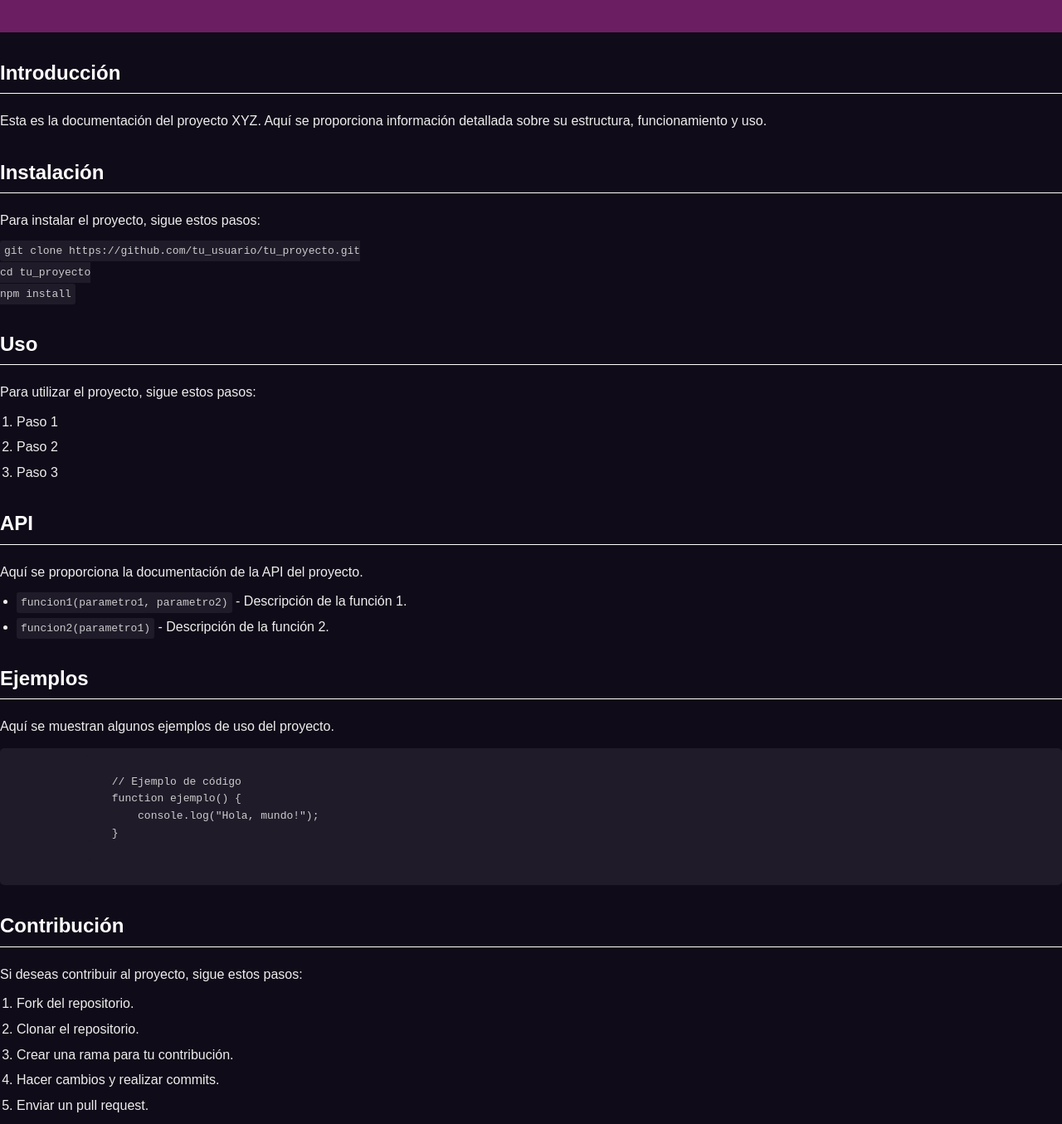
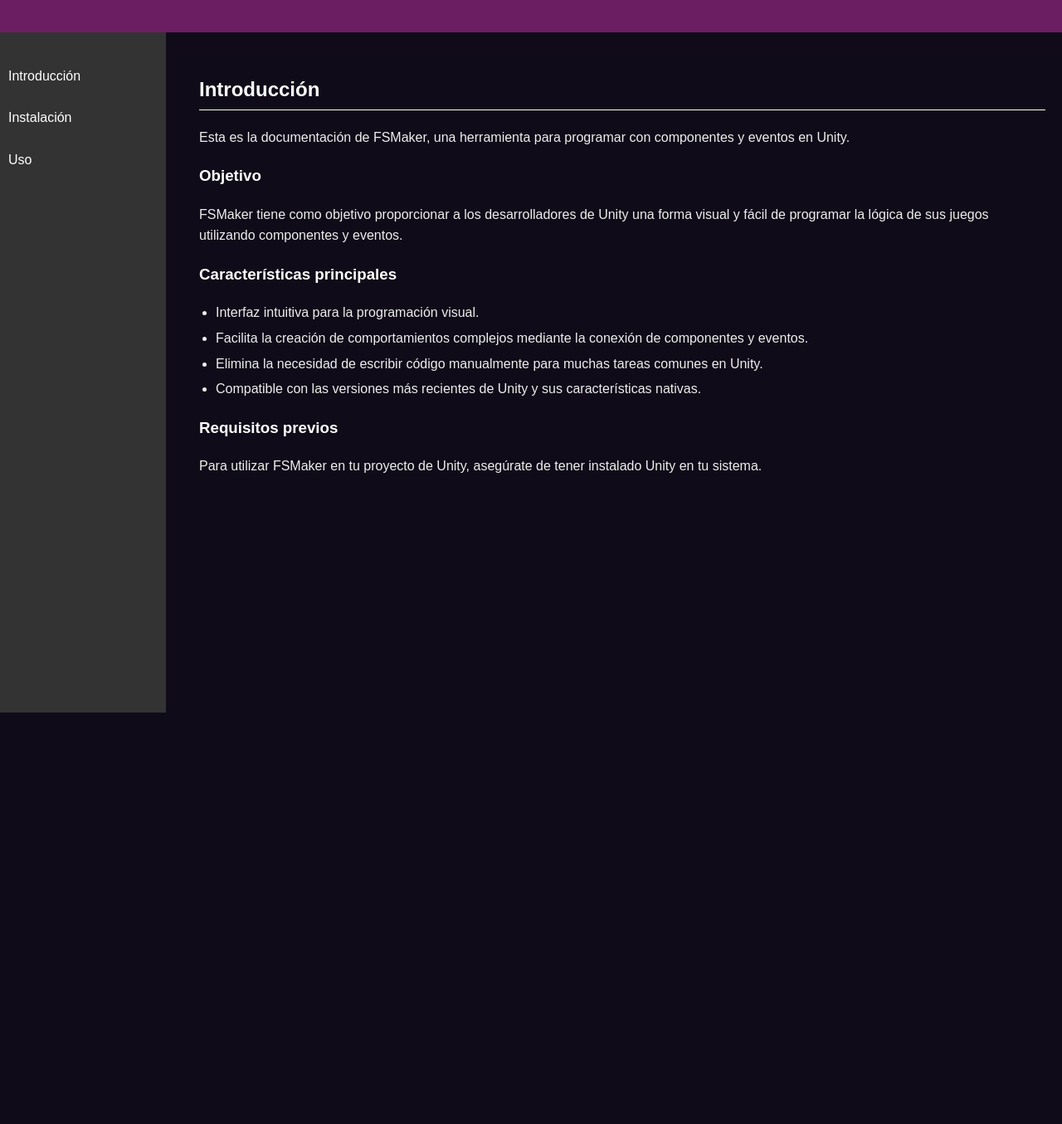
Before and after one commit to GrstudiosGamesPro/FSMaker, a website: page doc.html in a window 1280 px wide. Shown: the part 86-1441 px from the top of the page at 83% size. After the commit the page ends 800 px from the top, so only its background shows below. Drawn offline with Linux system fonts and the light colour scheme.

Commit message:
Add files via upload

```diff
--- a/doc.html
+++ b/doc.html
@@ -1,5 +1,6 @@
 <!DOCTYPE html>
 <html lang="en">
+
 <head>
     <meta charset="UTF-8">
     <meta name="viewport" content="width=device-width, initial-scale=1.0">
@@ -9,30 +10,41 @@
             font-family: Arial, sans-serif;
             margin: 0;
             padding: 0;
-            background-color: #100b18; /* Fondo negro */
-            color: #eee; /* Texto blanco */
+            background-color: #100b18;
+            /* Fondo negro */
+            color: #eee;
+            /* Texto blanco */
             line-height: 1.6;
         }
 
         header {
-            background-color: #6b1f62; /* Púrpura oscuro */
+            background-color: #6b1f62;
+            /* Púrpura oscuro */
             padding: 20px;
             text-align: center;
         }
 
-        h1, h2, h3, h4, h5, h6 {
-            color: #fff; /* Texto blanco */
+        h1,
+        h2,
+        h3,
+        h4,
+        h5,
+        h6 {
+            color: #fff;
+            /* Texto blanco */
         }
 
         h1 {
-            border-bottom: 2px solid #fff; /* Línea blanca */
+            border-bottom: 2px solid #fff;
+            /* Línea blanca */
             padding-bottom: 10px;
             margin-top: 0;
         }
 
         h2 {
             margin-top: 30px;
-            border-bottom: 1px solid #fff; /* Línea blanca */
+            border-bottom: 1px solid #fff;
+            /* Línea blanca */
             padding-bottom: 5px;
         }
 
@@ -41,10 +53,12 @@
         }
 
         code {
-            background-color: #1f1b29; /* Púrpura más oscuro */
+            background-color: #1f1b29;
+            /* Púrpura más oscuro */
             padding: 5px;
             border-radius: 3px;
-            color: #ccc; /* Texto gris claro */
+            color: #ccc;
+            /* Texto gris claro */
         }
 
         ul {
@@ -57,74 +71,111 @@
         }
 
         pre {
-            background-color: #1f1b29; /* Púrpura más oscuro */
+            background-color: #1f1b29;
+            /* Púrpura más oscuro */
             padding: 10px;
             border-radius: 5px;
             overflow-x: auto;
         }
 
         pre code {
-            color: #ccc; /* Texto gris claro */
+            color: #ccc;
+            /* Texto gris claro */
         }
 
         ol {
             margin: 10px 0;
             padding-left: 20px;
         }
+
+        .sidebar {
+            width: 200px;
+            background-color: #333;
+            position: fixed;
+            height: 100%;
+            overflow: auto;
+            color: #fff;
+            padding-top: 20px;
+        }
+
+        .sidebar ul {
+            padding-left: 0;
+        }
+
+        .sidebar ul li {
+            list-style-type: none;
+            padding: 10px;
+            transition: background-color 0.3s;
+            /* Transición de color al pasar el mouse */
+        }
+
+        .sidebar ul li:hover,
+        .sidebar ul li.active {
+            background-color: #6b1f62;
+            /* Púrpura oscuro al pasar el mouse o al hacer clic */
+        }
+
+        .sidebar ul li a {
+            text-decoration: none;
+            color: #fff;
+        }
+
+        .sidebar ul li ul {
+            display: none;
+            padding-left: 20px;
+        }
+
+        .sidebar ul li:hover ul {
+            display: block;
+        }
+
+        .content {
+            margin-left: 220px;
+            padding: 20px;
+        }
     </style>
 </head>
+
 <body>
     <header>
-        <h1>Documentación de Proyecto</h1>
+        <h1>Documentación de FSMaker</h1>
     </header>
 
-    <div class="content">
-        <h2>Introducción</h2>
-        <p>Esta es la documentación del proyecto XYZ. Aquí se proporciona información detallada sobre su estructura, funcionamiento y uso.</p>
+    <div class="sidebar">
+        <ul>
+            <li><a href="#" onclick="loadPage('introduccion.html')">Introducción</a></li>
+            <li><a href="#" onclick="loadPage('instalacion.html')">Instalación</a></li>
+            <li>
+                <a href="#">Uso</a>
+                <ul>
+                    <li><a href="#" onclick="loadPage('uso/p1/p1.html')">Iniciar</a></li>
+                    <li><a href="#" onclick="loadPage('uso/p2/firstevent.html')">Mi Primer Evento</a></li>
+                    <li><a href="#" onclick="loadPage('uso-opcion3.html')">Opción 3</a></li>
+                </ul>
+            </li>
+        </ul>
+    </div>
 
-        <h2>Instalación</h2>
-        <p>Para instalar el proyecto, sigue estos pasos:</p>
-        <code>
-            git clone https://github.com/tu_usuario/tu_proyecto.git<br>
-            cd tu_proyecto<br>
-            npm install
-        </code>
+    <div class="content" id="content">
+        <!-- Contenido cargado dinámicamente se mostrará aquí -->
+    </div>
 
-        <h2>Uso</h2>
-        <p>Para utilizar el proyecto, sigue estos pasos:</p>
-        <ol>
-            <li>Paso 1</li>
-            <li>Paso 2</li>
-            <li>Paso 3</li>
-        </ol>
+    <script>
+        loadPage('introduccion.html');
 
-        <h2>API</h2>
-        <p>Aquí se proporciona la documentación de la API del proyecto.</p>
-        <ul>
-            <li><code>funcion1(parametro1, parametro2)</code> - Descripción de la función 1.</li>
-            <li><code>funcion2(parametro1)</code> - Descripción de la función 2.</li>
-        </ul>
+        function loadPage(page) {
+            fetch(page)
+                .then(response => response.text())
+                .then(html => {
+                    document.getElementById('content').innerHTML = html;
+                })
+                .catch(error => console.error('Error al cargar la página:', error));
 
-        <h2>Ejemplos</h2>
-        <p>Aquí se muestran algunos ejemplos de uso del proyecto.</p>
-        <pre>
-            <code>
-                // Ejemplo de código
-                function ejemplo() {
-                    console.log("Hola, mundo!");
-                }
-            </code>
-        </pre>
+            let links = document.querySelectorAll('.sidebar ul li a');
+            links.forEach(link => link.parentElement.classList.remove('active'));
+            event.target.parentElement.classList.add('active');
+        }
+    </script>
+</body>
 
-        <h2>Contribución</h2>
-        <p>Si deseas contribuir al proyecto, sigue estos pasos:</p>
-        <ol>
-            <li>Fork del repositorio.</li>
-            <li>Clonar el repositorio.</li>
-            <li>Crear una rama para tu contribución.</li>
-            <li>Hacer cambios y realizar commits.</li>
-            <li>Enviar un pull request.</li>
-        </ol>
-    </div>
-</body>
 </html>
--- /dev/null
+++ b/introduccion.html
@@ -0,0 +1,30 @@
+<!DOCTYPE html>
+<html lang="en">
+
+<head>
+    <meta charset="UTF-8">
+    <meta name="viewport" content="width=device-width, initial-scale=1.0">
+    <title>Introducción - Documentación de Proyecto</title>
+</head>
+
+<body>
+    <h2>Introducción</h2>
+    <p>Esta es la documentación de FSMaker, una herramienta para programar con componentes y eventos en Unity.</p>
+
+    <h3>Objetivo</h3>
+    <p>FSMaker tiene como objetivo proporcionar a los desarrolladores de Unity una forma visual y fácil de programar la
+        lógica de sus juegos utilizando componentes y eventos.</p>
+
+    <h3>Características principales</h3>
+    <ul>
+        <li>Interfaz intuitiva para la programación visual.</li>
+        <li>Facilita la creación de comportamientos complejos mediante la conexión de componentes y eventos.</li>
+        <li>Elimina la necesidad de escribir código manualmente para muchas tareas comunes en Unity.</li>
+        <li>Compatible con las versiones más recientes de Unity y sus características nativas.</li>
+    </ul>
+
+    <h3>Requisitos previos</h3>
+    <p>Para utilizar FSMaker en tu proyecto de Unity, asegúrate de tener instalado Unity en tu sistema.</p>
+</body>
+
+</html>
```
Also changed, not shown: instalacion.html (added, +55 -0 lines), uso.html (added, +71 -0 lines), uso/p1/p1.html (added, +35 -0 lines), uso/p2/firstevent.html (added, +39 -0 lines), uso/p1/installed.png (added), uso/p1/onnstalled.png (added), uso/p2/1.png (added), uso/p2/2.png (added), uso/p2/3.png (added), uso/p2/4.png (added).
